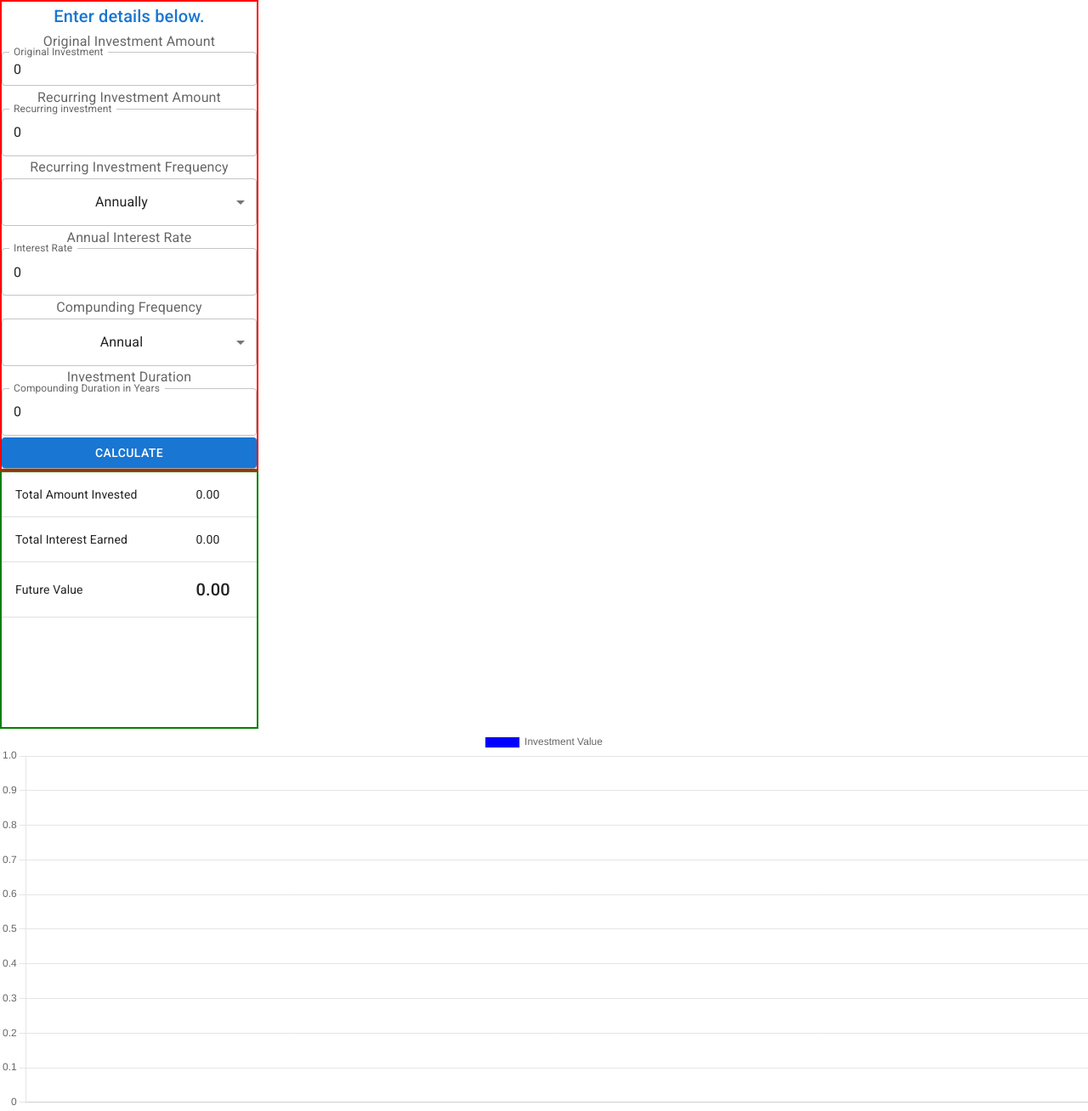
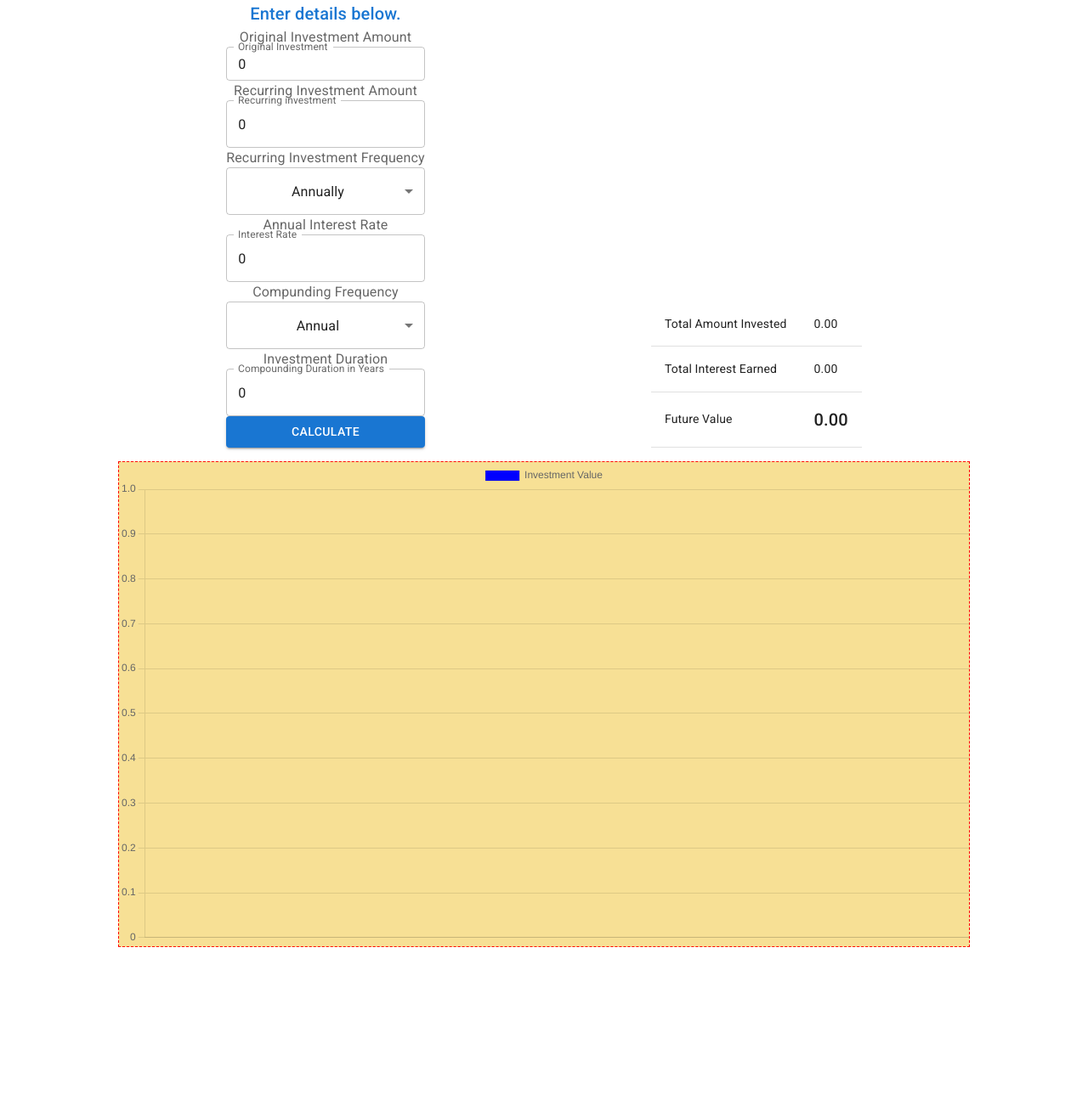
Before and after one commit to grgkimari/compound-interest-calculator, a React (Create React App) app: page / in a window 1280 px wide. Shown: the whole page at 85% size. After the commit the page ends 1115 px from the top, so only its background shows below. Built offline with nearby package versions, Linux system fonts and the light colour scheme.

Commit message:
Added minimal styling

```diff
--- a/src/App.css
+++ b/src/App.css
@@ -1,38 +1,13 @@
 .App {
   text-align: center;
+  display: flex;
+  flex-direction: column;
 }
 
-.App-logo {
-  height: 40vmin;
-  pointer-events: none;
+.TopSection {
+  width : 100vw;
+  display: flex;
+  justify-content: space-evenly;
+  margin-bottom: 1rem;
+
 }
-
-@media (prefers-reduced-motion: no-preference) {
-  .App-logo {
-    animation: App-logo-spin infinite 20s linear;
-  }
-}
-
-.App-header {
-  background-color: #282c34;
-  min-height: 100vh;
-  display: flex;
-  flex-direction: column;
-  align-items: center;
-  justify-content: center;
-  font-size: calc(10px + 2vmin);
-  color: white;
-}
-
-.App-link {
-  color: #61dafb;
-}
-
-@keyframes App-logo-spin {
-  from {
-    transform: rotate(0deg);
-  }
-  to {
-    transform: rotate(360deg);
-  }
-}
--- a/src/App.tsx
+++ b/src/App.tsx
@@ -28,6 +28,7 @@ function App() {
   console.log(`ChartDataState : ${JSON.stringify(ChartDataState)}`);
   return (
     <div className="App">
+      <span className="TopSection">
         <Form
           setChartDataState={setChartDataState}
           chartDataState={ChartDataState}
@@ -50,6 +51,7 @@ function App() {
           }
           totalAmount={state.totalAmount}
         />
+      </span>
       <BarChart chartDataState={ChartDataState} />
     </div>
   );
--- /dev/null
+++ b/src/Components/BarChart/BarChart.styles.tsx
@@ -0,0 +1,9 @@
+import styled from "@emotion/styled";
+
+export const BarChartContainer = styled('div')`
+    border : 1px dashed red;
+    width : clamp(600px, 90vw, 1000px);
+    height : clamp(350px, 55vw, 570px );
+    margin: auto;
+    background-color:#f7e095;
+`
--- a/src/Components/BarChart/BarChart.tsx
+++ b/src/Components/BarChart/BarChart.tsx
@@ -1,15 +1,14 @@
 import { CategoryScale, Chart, LinearScale } from "chart.js/auto"; // Note the import changes
 import { Bar } from "react-chartjs-2";
 import { BarChartPropType } from "./BarChart.types";
+import { BarChartContainer } from "./BarChart.styles";
 
 Chart.register(LinearScale, CategoryScale);
 
 const BarChart = (props: BarChartPropType) => {
   return (
-    <div>
+    <BarChartContainer>
       <Bar
-        width={800}
-        height={450}
         data={{
           labels: props.chartDataState.map((item) => item.label),
           datasets: [
@@ -25,7 +24,8 @@ const BarChart = (props: BarChartPropType) => {
           backgroundColor: "blue",
         }}
       />
-    </div>
+      </BarChartContainer>
+
   );
 };
 
--- a/src/Components/Form/Form.styles.tsx
+++ b/src/Components/Form/Form.styles.tsx
@@ -1,17 +1,8 @@
 import styled from "@emotion/styled";
 
 export const FormContainer = styled("div")`
-  width: 300px;
-  height: 550px;
-  border: 2px solid red;
+
   display: flex;
   flex-direction: column;
   justify-content: space-around;
 `;
-export const HorizontalMultiInputSection = styled("div")`
-  border: 2px solid black;
-  width: 100%;
-  display: flex;
-  justify-content: space-around;
-  gap: 12px;
-`;
--- a/src/Components/Form/Form.tsx
+++ b/src/Components/Form/Form.tsx
@@ -4,7 +4,7 @@ import {
   MenuItem,
   Select,
   TextField,
-  Typography,
+  Typography
 } from "@mui/material";
 import { Dispatch, SetStateAction } from "react";
 import { GrowthChartDataType } from "../../App.types";
@@ -25,27 +25,26 @@ const Form = ({
   formState,
   dispatch,
   setChartDataState,
-  chartDataState,
+  chartDataState
 }: {
   formState: FormStateType;
   dispatch: Dispatch<ReducerActionType>;
-  setChartDataState: Dispatch<SetStateAction<GrowthChartDataType[]>>;
-  chartDataState: GrowthChartDataType[];
+  setChartDataState : Dispatch<SetStateAction<GrowthChartDataType[]>>;
+  chartDataState  : GrowthChartDataType[]
 }) => {
   const calculate = () => {
-    let result = CalculateFutureValue(
-      setChartDataState,
-      chartDataState,
-      formState.originalInvestment,
-      formState.recurringInvestment * formState.recurringInvestmentFrequency,
-      formState.annualInterest,
-      formState.compoundingDuration
-    );
+
+    let result = CalculateFutureValue(setChartDataState, chartDataState, formState.originalInvestment, (formState.recurringInvestment * formState.recurringInvestmentFrequency), formState.annualInterest, formState.compoundingDuration)
     dispatch({
-      type: UPDATE_TOTAL_AMOUNT,
-      payload: result,
-    });
-  };
+      type : UPDATE_TOTAL_AMOUNT,
+      payload : result
+    })
+    window.scrollTo({
+      top : 520,
+      left :0,
+      behavior : "smooth"
+    })
+  }
   console.log(`FormState : ${JSON.stringify(formState)}`);
   return (
     <FormContainer>
@@ -89,12 +88,10 @@ const Form = ({
         label="Recurring Investment Frequency"
         value={formState.recurringInvestmentFrequency}
         labelId="Recurring Investment Frequency Label"
-        onChange={(event) =>
-          dispatch({
-            type: UPDATE_RECURRING_INVESTMENT_FREQUENCY,
-            payload: event.target.value as number,
-          })
-        }
+        onChange={(event) => dispatch({
+          type : UPDATE_RECURRING_INVESTMENT_FREQUENCY,
+          payload :  event.target.value as number
+        })}
       >
         <MenuItem value={12}>Monthly</MenuItem>
         <MenuItem value={4}>Quarterly</MenuItem>
@@ -146,9 +143,8 @@ const Form = ({
         }
         label="Compounding Duration in Years"
       />
-      <Button variant="contained" onClick={() => calculate()}>
-        Calculate
-      </Button>
+      <Button variant="contained"
+      onClick={() => calculate()}>Calculate</Button>
     </FormContainer>
   );
 };
--- a/src/Components/ResultPane/ResultPane.styles.tsx
+++ b/src/Components/ResultPane/ResultPane.styles.tsx
@@ -1,7 +1,8 @@
 import styled from "@emotion/styled";
 
 export const ResultPaneContainer = styled("div")`
-  width: 300px;
-  height: 300px;
-  border: 2px solid green;
+  display: flex;
+  flex-direction: column;
+  justify-content: flex-end;
+  max-width: 300px;
 `;
```
Lines whose indentation alone changed are shown as unchanged.
